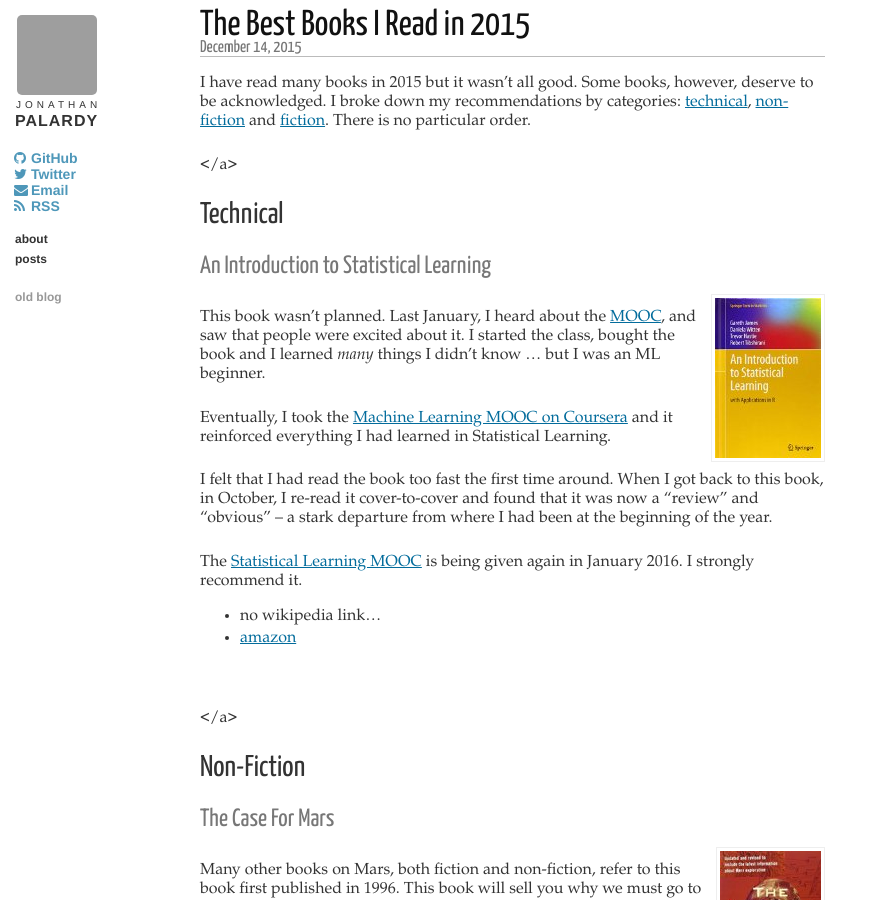
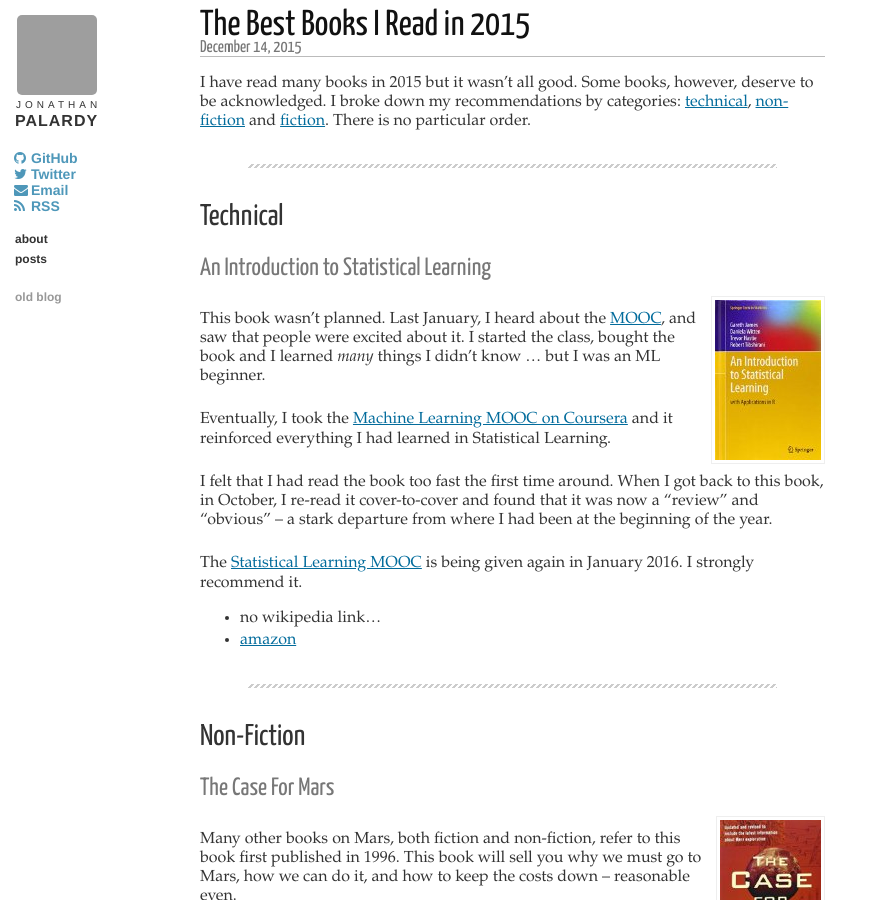
Before and after one commit to jpalardy/jpalardy.github.io, a Jekyll site: the page built from _posts/2015-12-14-best-books-i-read-2015.markdown, in a window 1280 px wide and 900 px high. Shown: the whole window, without its empty margins (0-874 px from the left). Built offline with Jekyll 4.4.1, drawn with Linux system fonts in a browser that asks for light colours; comment, search, counter and statistics services are not loaded; grey boxes are pictures that could not be loaded.

Commit message:
fix markup
not sure what broke this

```diff
--- a/_posts/2015-12-14-best-books-i-read-2015.markdown
+++ b/_posts/2015-12-14-best-books-i-read-2015.markdown
@@ -9,7 +9,7 @@ deserve to be acknowledged. I broke down my recommendations by categories:
 [technical](#technical), [non-fiction](#non-fiction) and [fiction](#fiction).
 There is no particular order.
 
-<a name="technical"/></a>
+-------------------------------------------------
 
 ## Technical
 
@@ -33,9 +33,8 @@ The [Statistical Learning MOOC](https://lagunita.stanford.edu/courses/Humanities
 * no wikipedia link...
 * [amazon](http://www.amazon.com/dp/1461471370)
 
-<br style="clear: both" />
 
-<a name="non-fiction"/></a>
+-------------------------------------------------
 
 ## Non-Fiction
 
@@ -59,7 +58,7 @@ Does our generation need a [BIG project](https://www.youtube.com/watch?v=g25G1M4
 * [wikipedia](https://en.wikipedia.org/wiki/The_Case_for_Mars)
 * [amazon](http://www.amazon.com/dp/145160811X)
 
-<br style="clear: both" />
+
 ### The Checklist Manifesto
 
 <img style="float: right" src="{{site.url}}/assets/best-books-2015/0312430000.jpg" alt="The Checklist Manifesto" />
@@ -75,7 +74,7 @@ stories, and tries to convince that "we don't need a checklist" is a
 * [wikipedia](https://en.wikipedia.org/wiki/The_Checklist_Manifesto)
 * [amazon](http://www.amazon.com/dp/0312430000)
 
-<br style="clear: both" />
+
 ### Superintelligence
 
 <img style="float: right" src="{{site.url}}/assets/best-books-2015/0199678111.jpg" alt="Superintelligence" />
@@ -105,7 +104,7 @@ I recommend the book, *especially* if you disagree with the premise.
 * [wikipedia](https://en.wikipedia.org/wiki/Superintelligence:_Paths,_Dangers,_Strategies)
 * [amazon](http://www.amazon.com/dp/0199678111)
 
-<br style="clear: both" />
+
 ### Economix
 
 <img style="float: right" src="{{site.url}}/assets/best-books-2015/0810988399.jpg" alt="Economix" />
@@ -126,9 +125,7 @@ its best.
 * no wikipedia link...
 * [amazon](http://www.amazon.com/dp/0810988399)
 
-<br style="clear: both" />
-
-<a name="fiction"/></a>
+-------------------------------------------------
 
 ## Fiction
 
@@ -147,7 +144,7 @@ things were going to work out.
 * [wikipedia](https://en.wikipedia.org/wiki/Revelation_Space)
 * [amazon](http://www.amazon.com/dp/0441009425)
 
-<br style="clear: both" />
+
 ### The Three-Body Problem
 
 <img style="float: right" src="{{site.url}}/assets/best-books-2015/0765377063.jpg" alt="The Three-Body Problem" />
@@ -161,7 +158,7 @@ unusual, and that I can't wait for the third book to be translated to English.
 * [wikipedia](https://en.wikipedia.org/wiki/The_Three-Body_Problem)
 * [amazon](http://www.amazon.com/dp/0765377063)
 
-<br style="clear: both" />
+
 ### Aurora
 
 <img style="float: right" src="{{site.url}}/assets/best-books-2015/0316098108.jpg" alt="Aurora" />
@@ -187,8 +184,6 @@ and ... mournful. Nostalgia is why I keep coming back.
 * [wikipedia](https://en.wikipedia.org/wiki/Aurora_(novel\))
 * [amazon](http://www.amazon.com/dp/0316098108)
 
-<br style="clear: both" />
-
 
 ## Closing Thoughts
 
```
